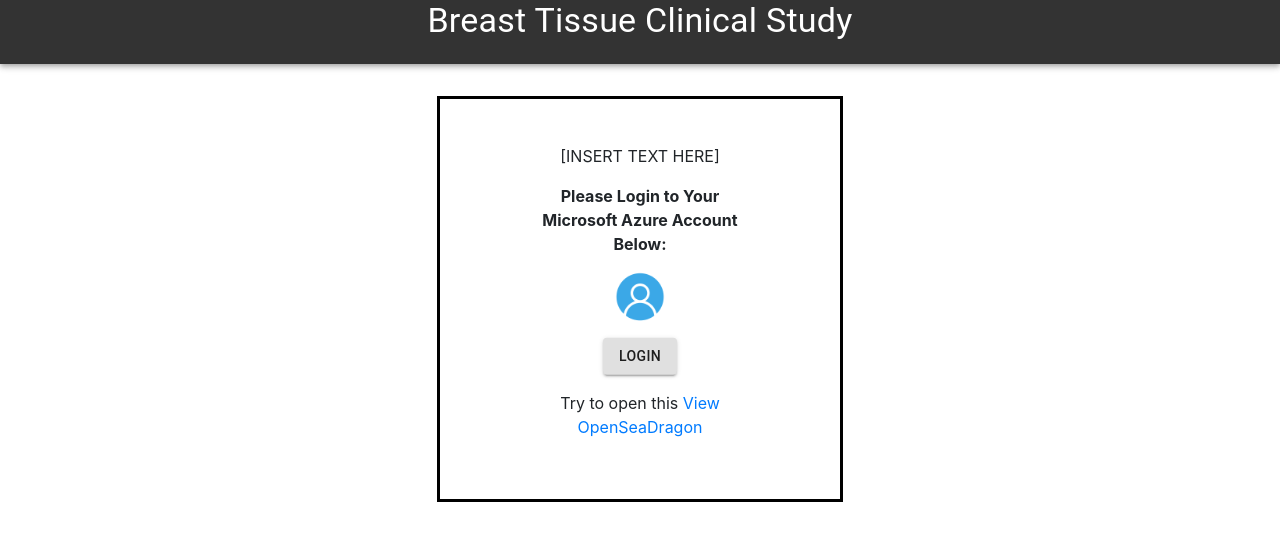
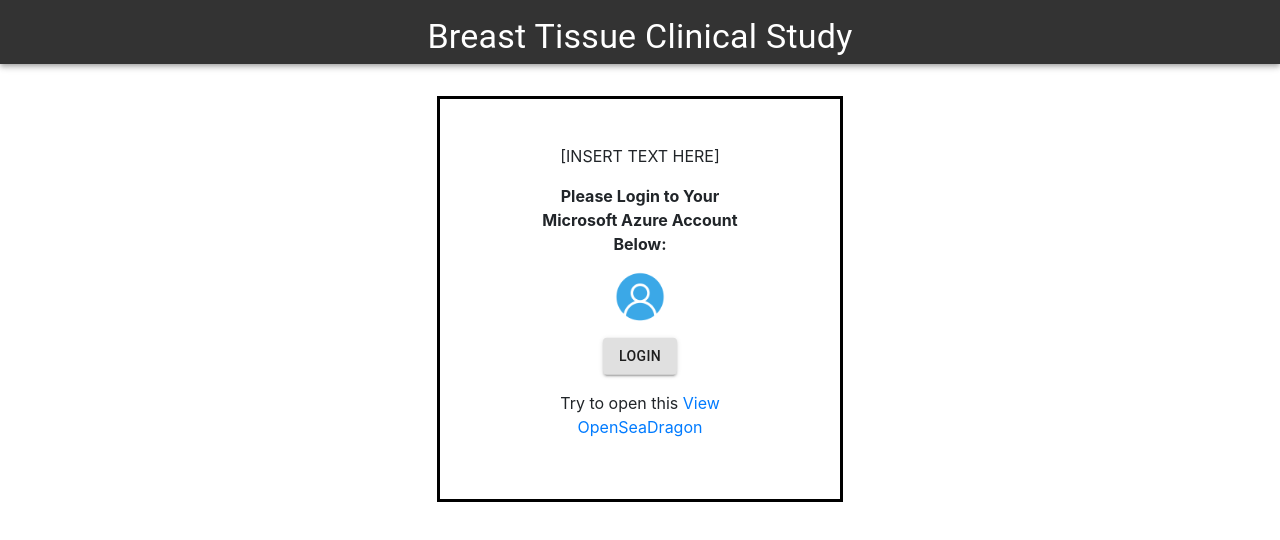
Before and after one commit to becclestone/WebApp, a React (Create React App) app: page / in a window 1280 px wide. Shown: the top 540 px of the page. Built offline with nearby package versions, Linux system fonts and the light colour scheme.

Commit message:
Update Navigation.jsx

```diff
--- a/src/components/Navigation.jsx
+++ b/src/components/Navigation.jsx
@@ -9,6 +9,7 @@ const useStyles = makeStyles((theme) => ({
     display: 'flex',
     flexDirection: 'column',
     justifyContent: 'center',
+    alignItems: 'center',
     flexGrow: 1
   },
   title:{
@@ -25,6 +26,7 @@ function Navigation() {
    <AppBar position="static" style={{backgroundColor: '#333333'}}>
       <Toolbar className = {classes.title}>
         <Typography variant="h4" color="inherit" style={{justifyContent:"center"}}>
+          <p></p>
           Breast Tissue Clinical Study
         </Typography>
       </Toolbar>
```
